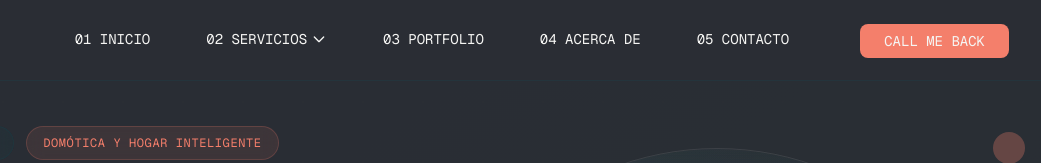
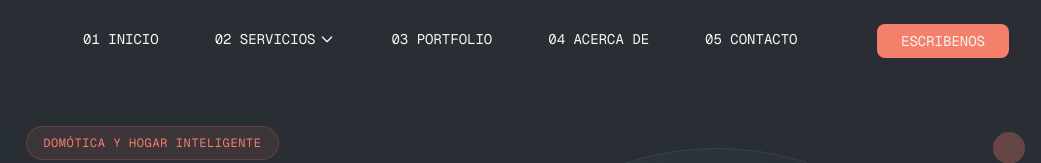
Before and after one commit to sebasao89/salarcon_tech_solutions, an Astro site: page / in a window 1280 px wide. Shown: the top 163 px of the page, 239-1280 px from the left. Built offline with nearby package versions, Linux system fonts and the light colour scheme; Astro itself is replaced by a stand-in of ours.

Commit message:
file component created

```diff
--- a/src/components/navbar.astro
+++ b/src/components/navbar.astro
@@ -42,7 +42,7 @@ const serviceItems = [
 ];
 
 const ctaButton = {
-  label: 'CALL ME BACK',
+  label: 'ESCRIBENOS',
   href: '/contact'
 };
 
--- /dev/null
+++ b/src/components/portfolio.astro
@@ -0,0 +1,3 @@
+---
+
+---
```
